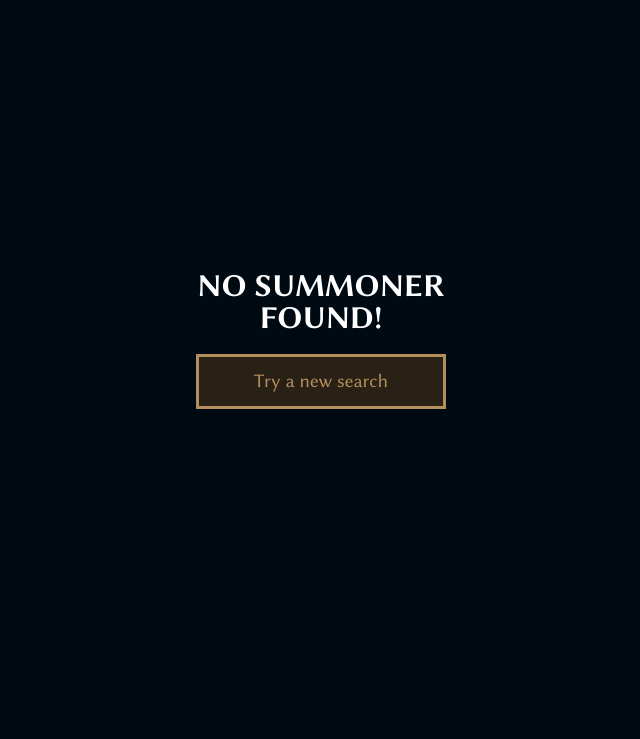
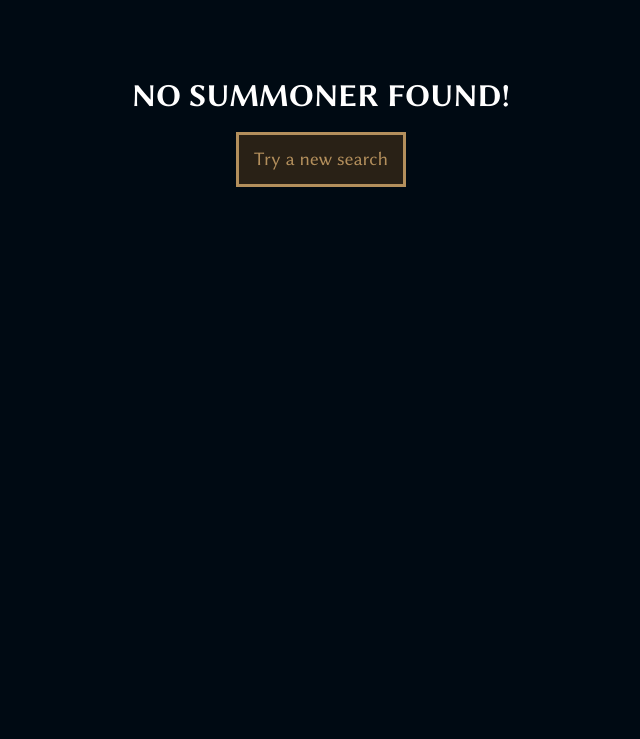
Before and after one commit to Fox042/LeagueChampionMastery, a PHP site: page /summonerPage.php in a window 1280 px wide. Shown: the part 61-800 px from the top of the page, without its empty margins (319-959 px from the left). Run offline with PHP 8.4, Linux system fonts and the light colour scheme.

Commit message:
Fixing silliness
Got rid of silly absolute positioning for the error pages.

```diff
--- a/content/css/style.css
+++ b/content/css/style.css
@@ -141,6 +141,7 @@ body
 /* dropdown content hidden by default */
 .dropdown_content {
     display: none;
+    z-index: 100;
     position: absolute;
     background-color: #f9f9f9;
     width: 100%;
@@ -452,18 +453,14 @@ h2
 /* error text container for centering */
 .errorText
 {
+    margin-top: 80px;
+    width: 100%;
     text-align: center;
-    height: 200px;
-    width: 250px;
-    top: 0; right: 0; bottom: 0; left: 0;
-    margin: auto;
-    position: absolute;
 }
 
 .noDataText
 {
-    width: 300px;
-    top: 180px;
+    margin-top: 10px;
 }
 
 
@@ -475,7 +472,7 @@ h2
 /* the "try again" button */
 .errorText a
 {
-    display: block;
+    display: inline-block;
     margin-top: 20px;
     border: 3px solid #B38F5C;
     padding: 15px;
```
